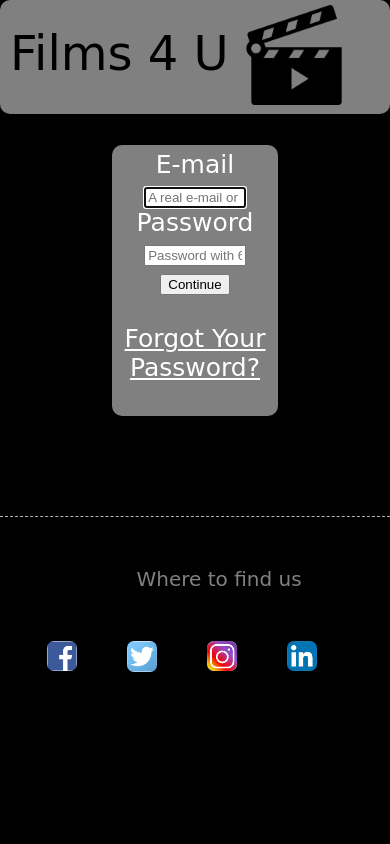
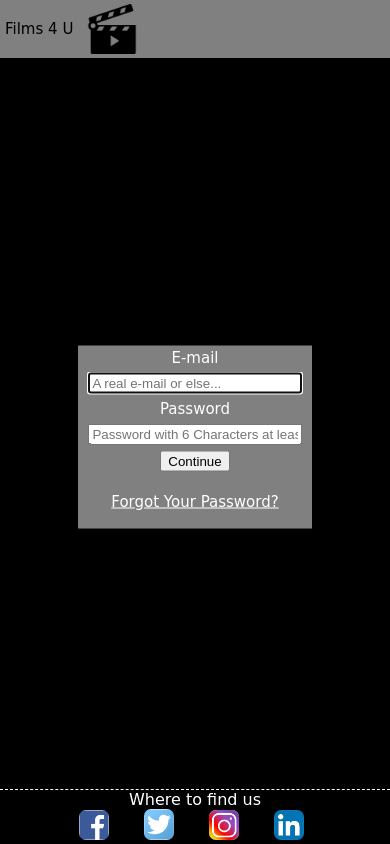
Before and after one commit to Josu-Rubio/Film-4-U, a plain HTML site: page index.html in a window 390 px wide. Drawn offline with Linux system fonts and the light colour scheme; a web font is replaced by a local one.

Commit message:
Termianamos Index & Main

```diff
--- a/index.html
+++ b/index.html
@@ -12,11 +12,8 @@
 </head>
 <body>
     <header>
-    <nav class="header">
-        <img src="./Img/83519.png" alt="Logo Web" height="100px">
-        <h1 class="webName">Films 4 U</h1>
-    </nav>
-
+        <div>Films 4 U</div>
+        <img src="./Img/83519.png">
     </header>
     <main>
         <form class="main-form" action="./main-page.html">
--- a/stylesheet-base.css
+++ b/stylesheet-base.css
@@ -1,34 +1,48 @@
 body{
     background-color: black;
+    color: white;
     font-family: 'Calistoga', cursive;
 }
 header{
     background-color: grey;
-    height: auto;
-    border-radius: 10px;
+    color: black;
+    width: 100%;
+    position: fixed;
+    top: 0px;
+}
+header div{
+    vertical-align: middle;
+    display: inline;
+    padding: 5px;
+    font-size: 50px;
 }
 header img{
-    padding: 5px;
+    vertical-align: middle;
+    height: 100px;
+    padding: 4px;
 }
-.webName{
-    float: left;
-    margin:15px auto;
-    padding: 10px;
-    text-align: center;
-    font-family: 'Calistoga', cursive;
-    font-size: 48px;
+@media screen and (max-width:600px){
+    header img{
+        height:50px;
+    }
+    header div{
+        font-size: 15px;
+    }
 }
 form{
-    background-color:grey;
-    position: relative;
+    background-color: grey;
     width: 40%;
-    border-radius: 10px;
-    margin:15px auto;
+    margin: 15px auto;
     text-align: center;
-    padding: 5px;
-    color: white;
     font-size: 25px;
-    margin-top: 8%;
+    position: absolute;
+    top: 50%;
+    left: 50%;
+    -ms-transform: translate(-50%, -50%);
+    transform: translate(-50%, -50%);
+}
+button{
+    margin: 3px;
 }
 .forgot{
     color: white;
@@ -36,28 +50,29 @@ form{
 input{
     width: 60%;
 }
+@media screen and (max-width:600px){
+    form{
+        width: 60%;
+        font-size:15px;
+    }
+    input{
+        width: 90%;
+    }
+    form p{
+        padding: 3px;
+    }
+}
 footer{
-    margin: 100px auto;
-    clear:both;
-    border-top:1px dashed rgb(184, 178, 178);
-    height: 30px;
-}
-footer p{
-    margin-top: 50px;
-    margin-left: 35%;
-    float: left;
-    color:grey;
-    font-size: 20px;
-}
-footer ul{
-    float: left;
-    margin-left: center;
+    position: fixed;
+    width: 100%;
+    border-top: 1px dashed white;
+    background-color: black;
+    bottom: 0px;
+    text-align: center;
 }
 footer li{
-    float: left;
-    margin: 25px;
-    width:auto;
-    padding-top: 25px;
+    display: inline-block;
+    margin: 0px 30px 0px 0px;
     border-image: round ;
     -webkit-transition:-webkit-transform 0.3s ease-in-out 0.1s;
     -moz-transition:-moz-transform 0.3s ease-in-out 0.1s;
--- a/stylesheet-main.css
+++ b/stylesheet-main.css
@@ -1,34 +1,47 @@
 body{
     background-color: black;
+    color: white;
     font-family: 'Calistoga', cursive;
 }
 header{
     background-color: grey;
-    height: auto;
-    align-content: center;
+    color: black;
+    width: 100%;
+    top:0px;
+}
+header div{
+    vertical-align: middle;
+    display: inline;
+    padding: 5px;
+    font-size: 50px;
 }
 header img{
-    padding: 5px;
-}
-.webName{
-    float: left;
-    margin:15px auto;
-    padding: 10px;
-    text-align: center;
-    font-family: 'Calistoga', cursive;
-    font-size: 48px;
+    vertical-align: middle;
+    height: 100px;
+    padding: 4px;
 }
 header nav{
-    background-color: grey;
-    float: right;
-    width: 500px;
-    margin-right: auto;
+    display: inline-block;
+}
+header nav ul li{
+    display: inline-block;
+    background-color: rgba(43, 1, 1, 0.8);
+    border-radius: 5px;
+    margin: 5px;
+    padding: 5px;
+    font-size: 20px;
+    width:auto;
+    position: static;
+    color: white;
+}
+header li a{
+    text-decoration: none;
+    color: white;
 }
 #search,
-#submit {
+#submit{
     float: left;
 }
-
 #search {
     padding: 5px 9px;
     height: 20px;
@@ -37,9 +50,7 @@ header nav{
     background: white;
     border-radius: 50px 3px 3px 50px;
 }
-
-#submit
-{
+#submit{
     background-color: rgba(43, 1, 1, 0.8);
     border-radius: 3px 50px 50px 3px;
     height: 32px;
@@ -49,99 +60,139 @@ header nav{
     cursor: pointer;
     color: white;
 }
-
-
-#submit:active {
+#submit:active{
     background: rgb(43, 1, 1, 0.8);
     outline: none;
 }
-
-header li{
-    display: inline-block;
-    background-color: rgba(43, 1, 1, 0.8);
-    border-radius: 5px;
-    margin: 5px;
-    padding: 5px;
-    font-size: 20px;
-    width:auto;
-    position: static;
-}
-header li a{
-    text-decoration: none;
-    color: white;
-}
 .log-out{
-    position:fixed;
+    position:absolute;
     right:10px;
-    top:5px;
+    top:55px;
 }
 header a img{
+    width: 30px;
+    height: 30px;
     border-radius: 50%;
 }
+@media screen and (max-width:600px){
+    header img{
+        height:50px;
+    }
+    header div{
+        font-size: 15px;
+    }
+    header nav ul li{
+        font-size: 10px;
+        padding: 3px;
+        margin: 2px;
+    }
+    .log-out{
+        right: 5px;
+        top: 35px;
+    }
+    header a img{
+        width: 15px;
+        height: 15px;
+    }
+    #search{
+        width: 120px;
+        height: 10px;
+    }
+    #submit{
+        width: 50px;
+        height: 22px;
+        font-size: 10px;
+    }
+}
+@media screen and (max-width:400px){
+    header img{
+        height:40px;
+    }
+}
 figure{
-    display: inline-block;
+    float: left;
     border: 2px white;
     position: relative;
     text-align: center;
-
+    height: 350px;
 }
 .movie-galerie img{
     position: relative;
     padding:4px;
     background-color:grey;
     border-radius:20px;
-    top:100px;
+    top:50px;
+    width: 200px;
+    height: 300px;
 }
 figcaption{
     color: rgb(255, 136, 0);
     text-align: center;
     position: relative;
-    top: -200px;
+    top: -260px;
+    left: 5px;
+    border-radius: 15px;
     width: 200px;
     height: 300px;
+    background-color: black;
     box-sizing: border-box;
     opacity: 0;
     font-size: large;
     -webkit-transition:opacity 0.3 ease-in-out 0.5s;
     -moz-transition:opacity 0.3 ease-in-out 0.5s;
     -ms-transition:opacity 0.3 ease-in-out 0.5s;
-
-
 }
 .movie-galerie figcaption:hover{
     opacity: 1;
 }
 figure button{
     position: relative;
-    top:-200px;
+    top:-250px;
     width: 100px;
     height: 30px;
     border-radius: 10px;
     background-color: rgb(61, 4, 4);
     color: white;
 }
+@media screen and (max-width:600px){
+    figure{
+        height: 180px;
+        width: 120px;
+        position: static;
+        margin: 2px;
+    }
+    .movie-galerie img{
+        width: 100px;
+        height: 150px;
+        top:20px;
+    }
+    figure button{
+        font-size: 10px;
+        width: 50px;
+        height: 15px;
+        border-radius: 5px;
+        top: -135px;
+    }
+    figcaption{
+        top: -140px;
+        left: 10px;
+        width: 100px;
+        height: 150px;
+        font-size: 8px;
+    }
+}
 footer{
-    margin: 100px auto;
-    clear:both;
-    border-top:1px dashed rgb(184, 178, 178);
-    height: 30px;
-}
-footer p{
-    margin-top: 50px;
-    margin-left: 35%;
-    float: left;
-    color:grey;
-    font-size: 20px;
-}
-footer ul{
-    float: left;
-    margin-left: center;
+    position: fixed;
+    width: 100%;
+    border-top: 1px dashed white;
+    background-color: black;
+    bottom: 0px;
+    text-align: center;
 }
 footer li{
-    float: left;
-    margin: 25px;
-    width:auto;
-    padding-top: 25px;
+    display: inline-block;
+    margin: 0px 30px 0px 0px;
+    border-image: round ;
     -webkit-transition:-webkit-transform 0.3s ease-in-out 0.1s;
     -moz-transition:-moz-transform 0.3s ease-in-out 0.1s;
     -ms-transition:-ms-transform 0.3s ease-in-out 0.1s;
```
Also changed, not shown: main-page.html (+84 -78 lines), watch-page.html (added).
